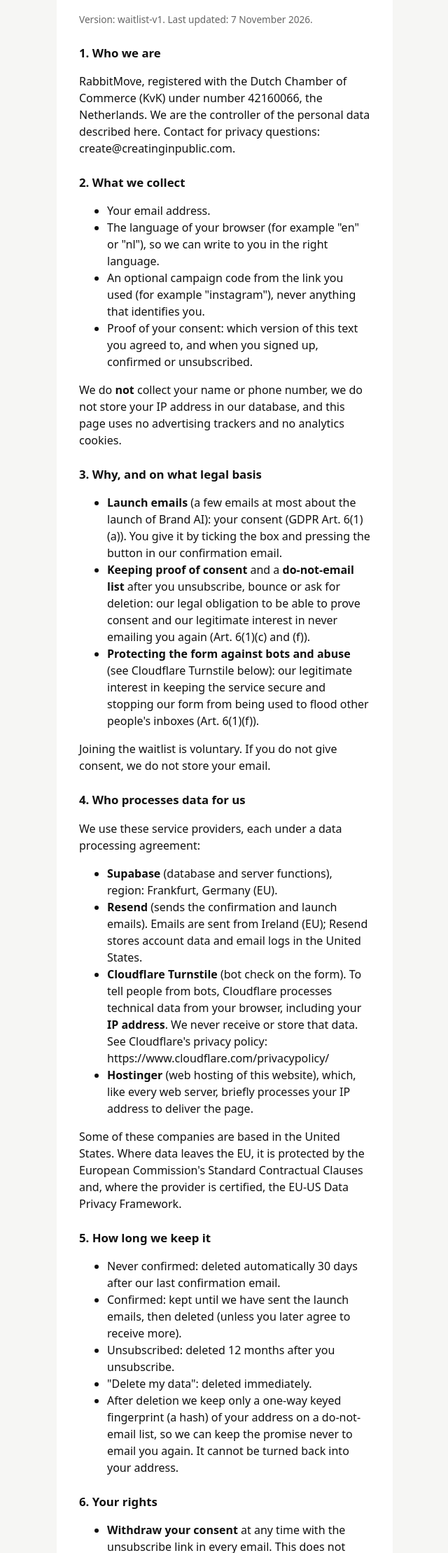
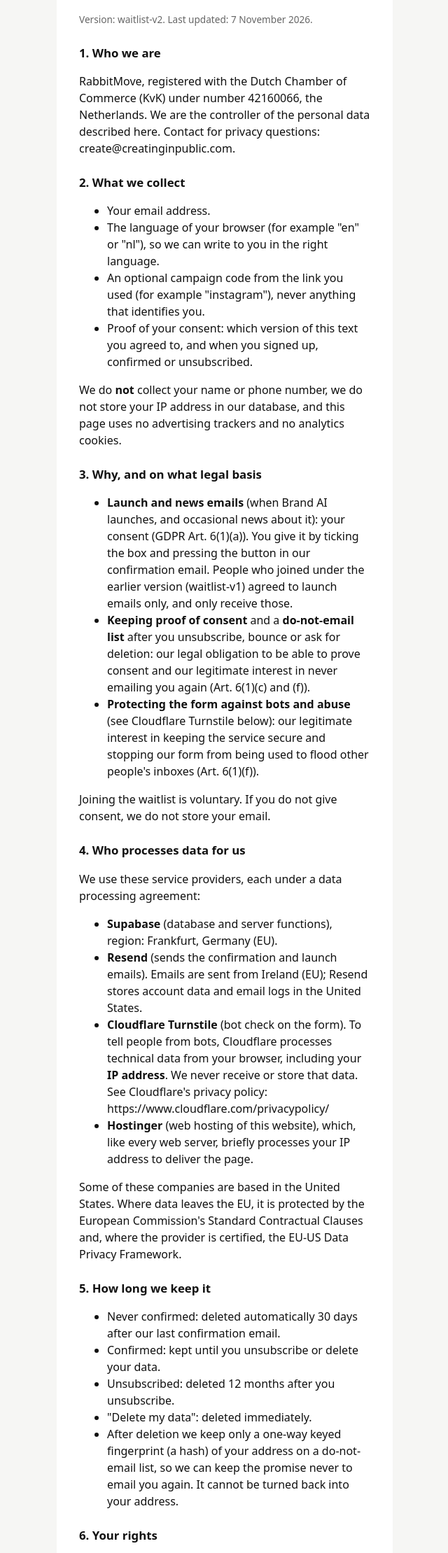
Before and after one commit to Moustafa033/waitlistProject, a plain HTML site: page site/privacy.html in a window 1280 px wide. Shown: the part 147-2366 px from the top of the page at 70% size, without its empty margins (319-959 px from the left). Drawn offline with Linux system fonts and the light colour scheme.

Commit message:
Consent v2: launch + occasional news, kept until unsubscribe/delete
- index.html: new consent text, data-consent-version=waitlist-v2.

- privacy.html: v2, purpose 'launch and news', retention 'until you unsubscribe or delete your data'; v1 people get launch emails only.

- e2e reads the consent version from the page and sets the test DB to match.

Production (owner): CONSENT_VERSION secret + private.settings current_consent_version -> waitlist-v2, same moment as the site upload.

Co-Authored-By: Claude Opus 5.5 <noreply@anthropic.com>

```diff
--- a/site/privacy.html
+++ b/site/privacy.html
@@ -9,7 +9,7 @@
 <body>
   <main class="card prose">
     <h1>Waitlist privacy notice</h1>
-    <p class="small">Version: waitlist-v1. Last updated: 7 November 2026.</p>
+    <p class="small">Version: waitlist-v2. Last updated: 7 November 2026.</p>
 
     <h2>1. Who we are</h2>
     <p>RabbitMove, registered with the Dutch Chamber of Commerce (KvK) under number 42160066, the Netherlands.
@@ -28,8 +28,9 @@
 
     <h2>3. Why, and on what legal basis</h2>
     <ul>
-      <li><strong>Launch emails</strong> (a few emails at most about the launch of Brand AI): your consent
-        (GDPR Art. 6(1)(a)). You give it by ticking the box and pressing the button in our confirmation email.</li>
+      <li><strong>Launch and news emails</strong> (when Brand AI launches, and occasional news about it): your consent
+        (GDPR Art. 6(1)(a)). You give it by ticking the box and pressing the button in our confirmation email.
+        People who joined under the earlier version (waitlist-v1) agreed to launch emails only, and only receive those.</li>
       <li><strong>Keeping proof of consent</strong> and a <strong>do-not-email list</strong> after you unsubscribe,
         bounce or ask for deletion: our legal obligation to be able to prove consent and our legitimate interest in
         never emailing you again (Art. 6(1)(c) and (f)).</li>
@@ -58,7 +59,7 @@
     <h2>5. How long we keep it</h2>
     <ul>
       <li>Never confirmed: deleted automatically 30 days after our last confirmation email.</li>
-      <li>Confirmed: kept until we have sent the launch emails, then deleted (unless you later agree to receive more).</li>
+      <li>Confirmed: kept until you unsubscribe or delete your data.</li>
       <li>Unsubscribed: deleted 12 months after you unsubscribe.</li>
       <li>"Delete my data": deleted immediately.</li>
       <li>After deletion we keep only a one-way keyed fingerprint (a hash) of your address on a do-not-email list, so
```
Also changed, not shown: site/index.html (+2 -2 lines), 3 other files.
